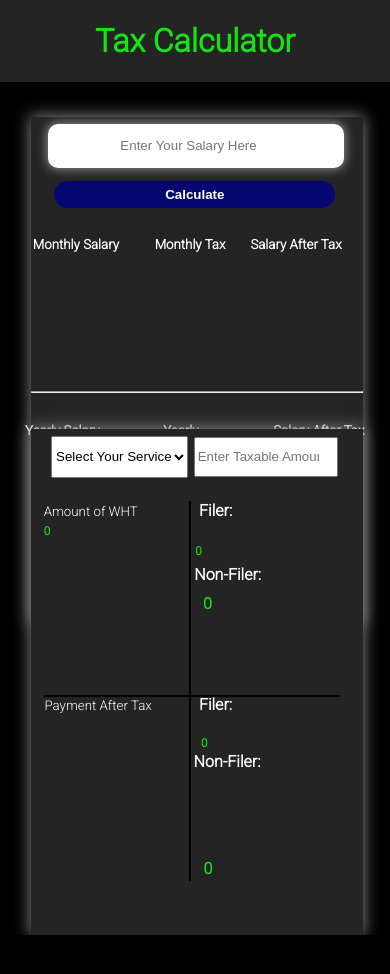
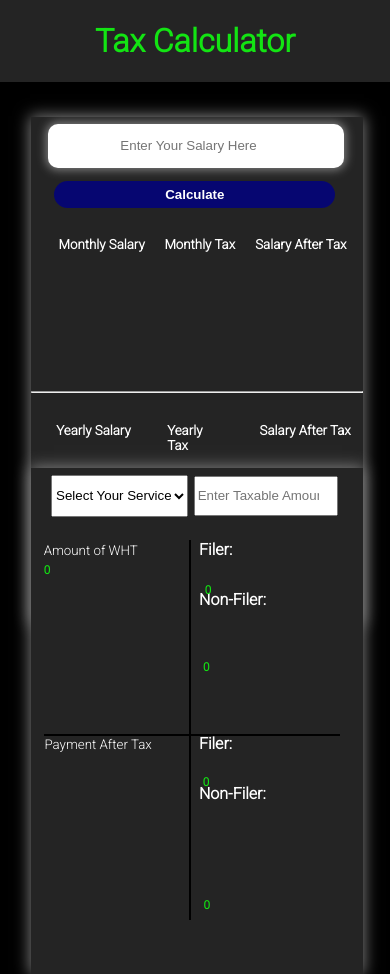
Before and after one commit to Sabeerwaqas/Sales-Tax-Updated, a React (Create React App) app: page / in a window 390 px wide. Before the commit the page ends 935 px from the top, so only its background shows below. Built offline with nearby package versions, Linux system fonts and the light colour scheme.

Commit message:
[Built: Make website responsive for 400px device]

```diff
--- a/src/components/sale.css
+++ b/src/components/sale.css
@@ -646,24 +646,20 @@ small{
 
 
 .child-one{
-    background-color: #242424;
     position: absolute;
     left: 8vw;
     top:30vw;
     width: 85vw;
     height: 60vh;
-    box-shadow: 0px 0px 15px 1px #808080;
 
 }
 
 .child-two{
-    background-color: #242424;
     position: absolute;
     left: 8vw;
     top:110vw;
     width: 85vw;
     height: 60vh;
-    box-shadow: 0px 0px 15px 1px #808080;
 }
 
 .salary-input{
@@ -678,7 +674,6 @@ small{
 
 
     .amountForFiler{
-        color: #13e413;
         position: relative;
         right: 27%;
         top: 20%;
@@ -724,7 +719,6 @@ small{
 
 .success{
     width: 5vw;
-    color: #13e413;
     font-weight: bold;
     font-size: 2.5vw  ;
 }
@@ -805,7 +799,6 @@ left: 2vw;
 
 .filer{
     margin-left: 2vw;
-    color: white;
     font-weight: bold;
 }
 .non-filer-one{
@@ -822,55 +815,61 @@ left: 2vw;
 
 @media screen and (max-width: 400px) {
 
-    .yearly-success{
-        left: 30%;
+.child-two{
+    top:120vw;
+}
+
+.amountForFiler{
+        position: relative;
+        right: 27%;
+        top: 20%;
     }
 
-    .after-tax{
-        position: relative;
-        left: 20%;
-    }
-
-    .monthly-yearly-success-one{
-        position: absolute;
-        bottom: 55%;
-        left: 2%;
-    }
-
-    .monthly-salary{
-        position: absolute;
-        left: 0.5%;
-    }
-
-    .border{
-        position: relative;
-        right: 10%;
-    }
-
-    .monthly-yearly-success-two{
-        position: absolute;
-        top: 120%;
-        left: 10%;
-    }
-
-
-.non-filer{
-    margin-left: 2%;
-    margin-top: 30%;
-    color: white;
-    font-weight: bold;
-    display: block;
+.responsive-success{
+    right: 2vw;
+    top: 16.5vw;
 }
 
-
 .amountForFiler{
-    margin-left: 2%;
+    right: 10.1vw;
 }
 
 .amountForNonFiler{
-    margin-top: 0%;
-    display: block;
-    font-size: 1rem;
+    font-size: 3vw;
+}
+
+.tax-list{
+    width: 35vw;
+    height: 5vh;
+}
+
+.second-input{
+    width: 35vw;
+}
+
+.yearly-tax{
+    left: 5vw;
+}
+
+.non-filer{
+    margin-top:8vw;
+}
+
+.monthly-tax{
+    margin-left: 5vw;
+}
+
+.yearly-tax{
+    margin-left: 2vw;
+}
+
+.responsive-monthly{
+    margin-left: 7vw;
+}
+
+.monthly-yearly-success-one{
+    top: 11vw;
+    left: 2vw;
 }
 
 }
```
